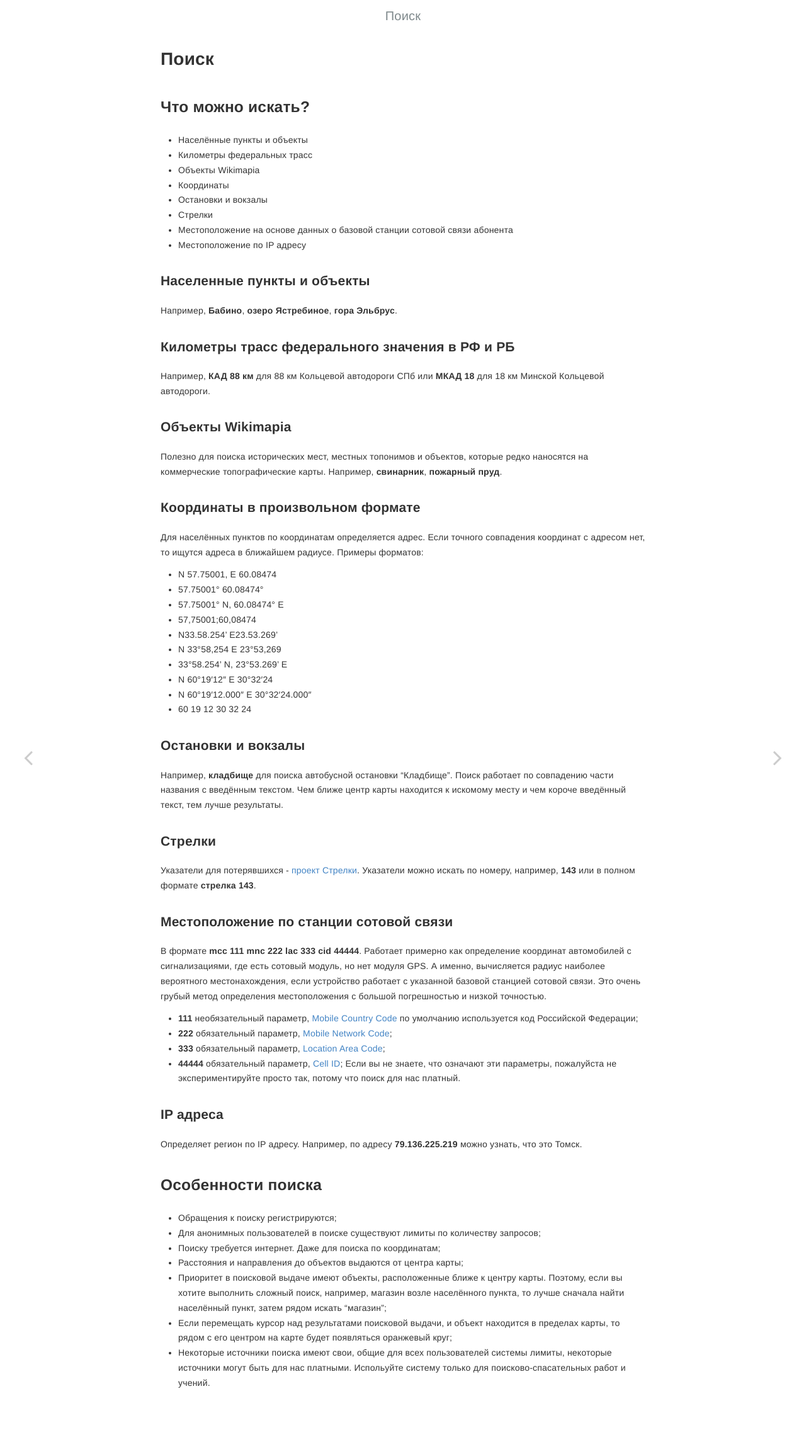
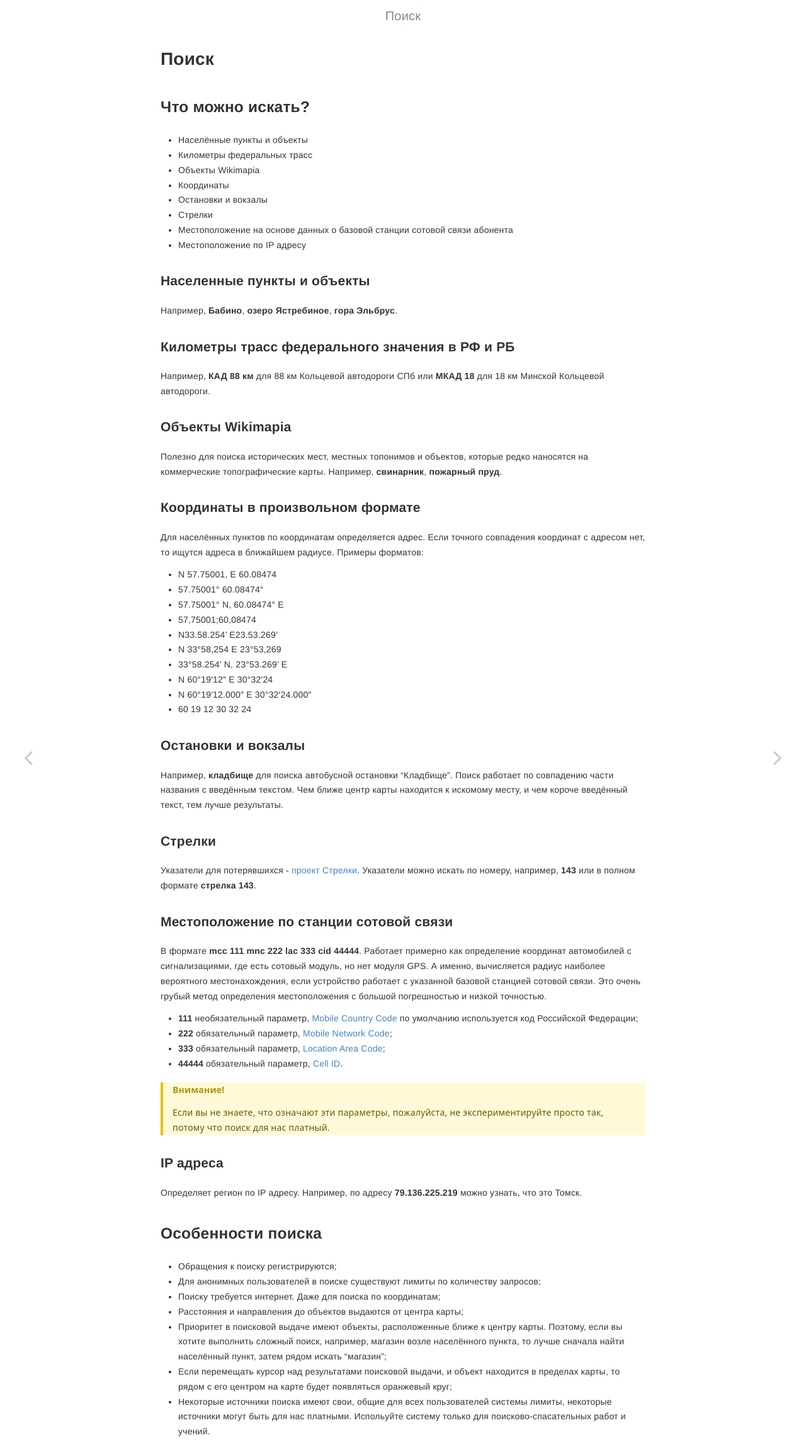
Before and after one commit to extremum-search-and-rescue/help.gis, a Jekyll site: the page built from _posts/2023-06-11-ui-search.md, in a window 1280 px wide. Shown: the whole page at 63% size. Built offline with Jekyll 4.4.1, drawn with Linux system fonts in a browser that asks for light colours.

Commit message:
Update formatting

```diff
--- a/_posts/2023-06-11-ui-search.md
+++ b/_posts/2023-06-11-ui-search.md
@@ -38,7 +38,7 @@ layout: post
 - 60 19 12 30 32 24
 
 ### Остановки и вокзалы
-Например, **кладбище** для поиска автобусной остановки "Кладбище". Поиск работает по совпадению части названия с введённым текстом. Чем ближе центр карты находится к искомому месту и чем короче введённый текст, тем лучше результаты.
+Например, **кладбище** для поиска автобусной остановки "Кладбище". Поиск работает по совпадению части названия с введённым текстом. Чем ближе центр карты находится к искомому месту, и чем короче введённый текст, тем лучше результаты.
 
 ### Стрелки
 Указатели для потерявшихся - [проект Стрелки](https://strelki.extremum.org). Указатели можно искать по номеру, например, **143** или в полном формате **стрелка 143**.
@@ -49,8 +49,11 @@ layout: post
 - **111** необязательный параметр, [Mobile Country Code](https://ru.wikipedia.org/wiki/Mobile_Country_Code) по умолчанию используется код Российской Федерации;
 - **222** обязательный параметр, [Mobile Network Code](https://ru.wikipedia.org/wiki/MNC);
 - **333** обязательный параметр, [Location Area Code](https://ru.wikipedia.org/wiki/LAI);
-- **44444** обязательный параметр, [Cell ID](https://en.wikipedia.org/wiki/GSM_Cell_ID);
-Если вы не знаете, что означают эти параметры, пожалуйста не экспериментируйте просто так, потому что поиск для нас платный.
+- **44444** обязательный параметр, [Cell ID](https://en.wikipedia.org/wiki/GSM_Cell_ID).
+
+> ##### Внимание!
+> Если вы не знаете, что означают эти параметры, пожалуйста, не экспериментируйте просто так, потому что поиск для нас платный.
+{: .block-warning }
 
 ### IP адреса
 Определяет регион по IP адресу. Например, по адресу **79.136.225.219** можно узнать, что это Томск.
```
